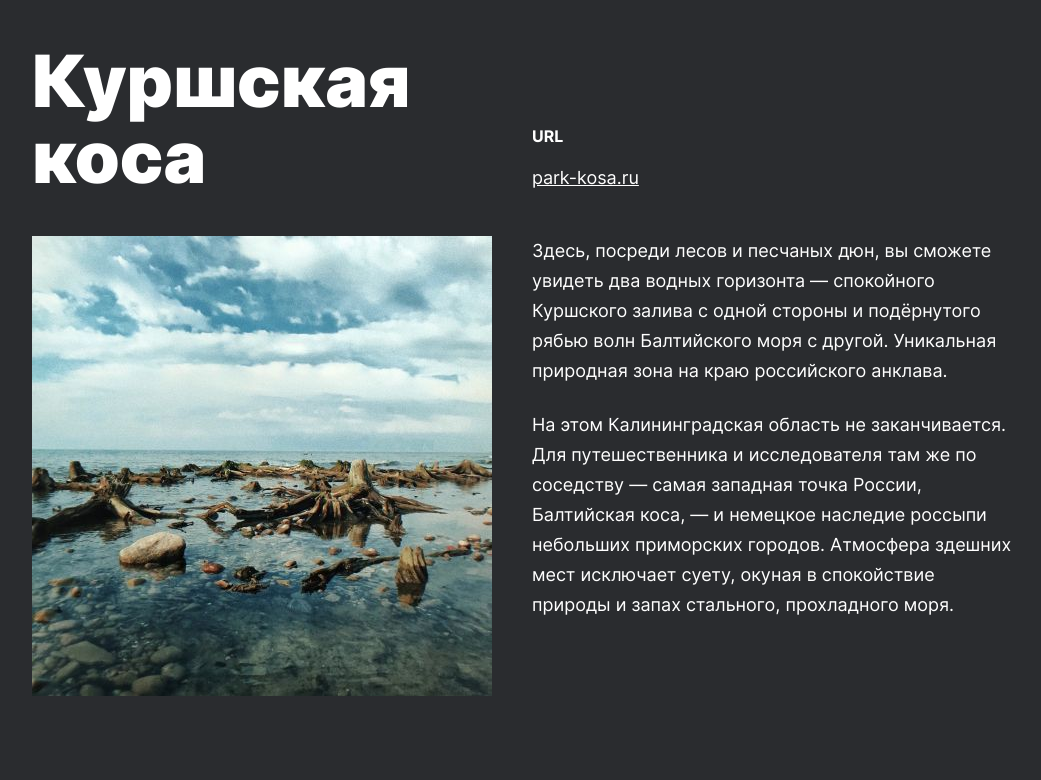
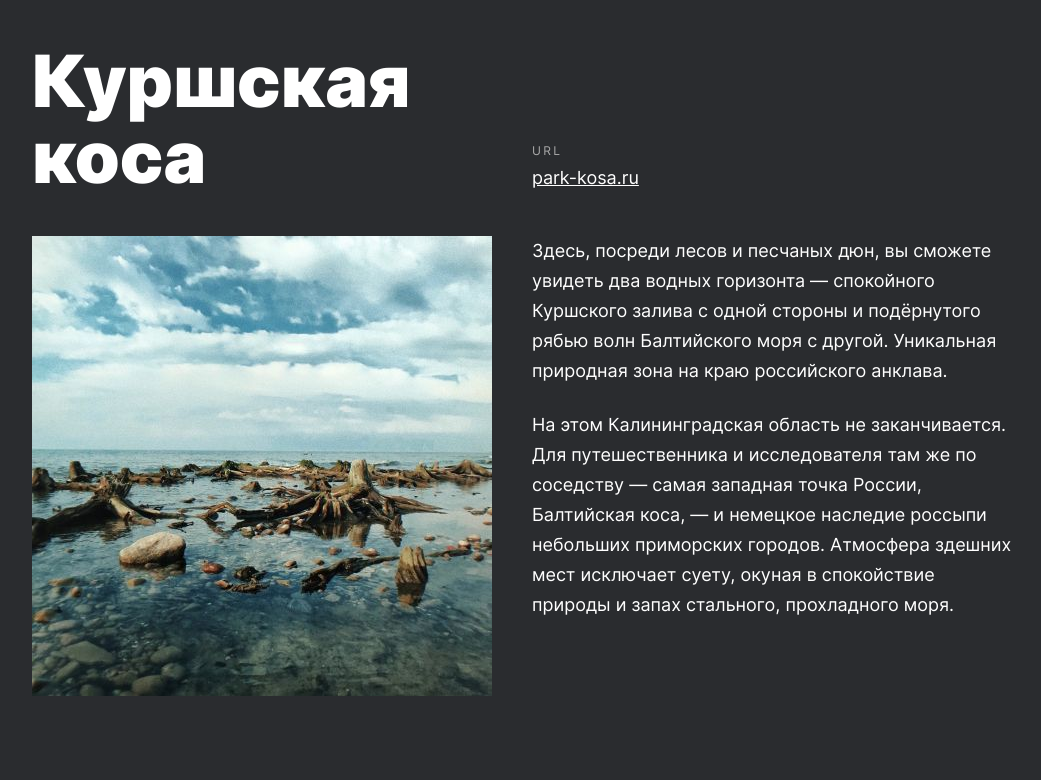
Before and after one commit to Pavel-Khokhlov/russian-travel, a plain HTML site: page index.html in a window 1280 px wide. Shown: the part 2480-3260 px from the top of the page, without its empty margins (116-1157 px from the left). Drawn offline with Linux system fonts and the light colour scheme; files whose address does not match are found by name.

Commit message:
fix place__ulr

```diff
--- a/blocks/place/__url-heading/place__url-heading.css
+++ b/blocks/place/__url-heading/place__url-heading.css
@@ -1,4 +1,4 @@
-.plac__uerl-heading {
+.place__url-heading {
   font-size: 12px;
   font-weight: normal;
   line-height: 1.7em;
```
Also changed, not shown: blocks/places/places.css (+5 -6 lines).
